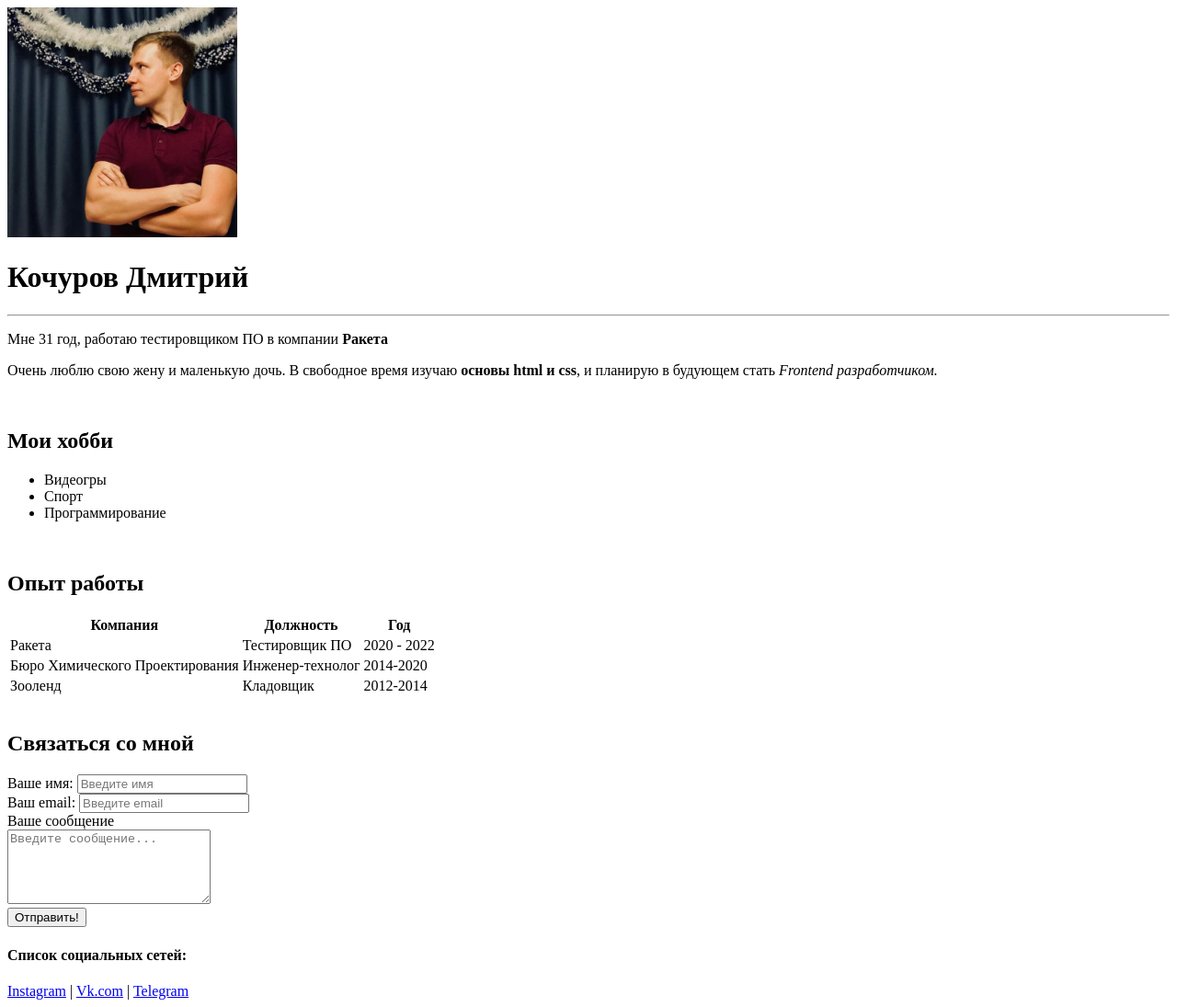
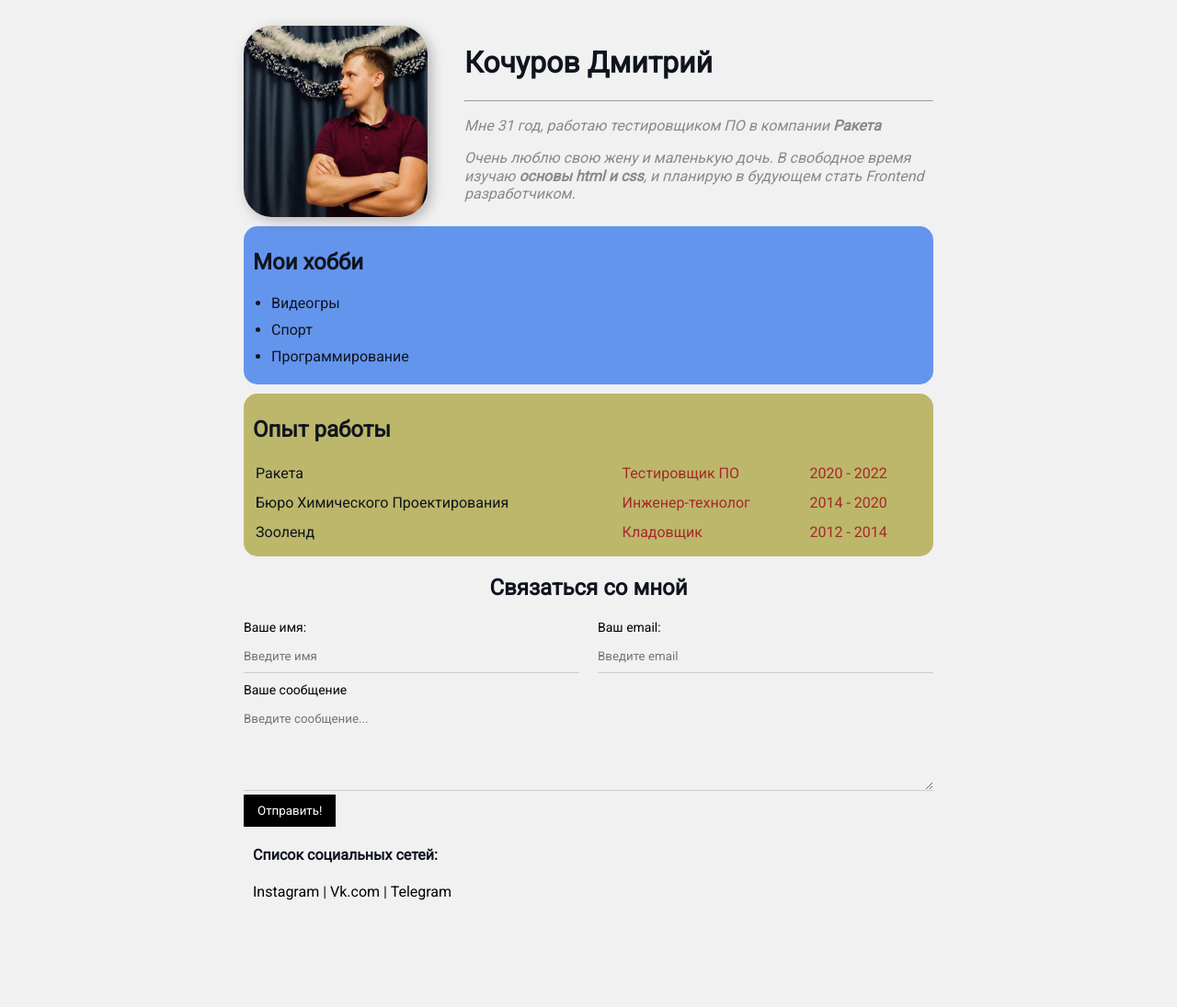
Before and after one commit to kraver90/resume, a plain HTML site: page index.html in a window 1280 px wide. Shown: the whole page at 92% size. After the commit the page ends 1008 px from the top, so only its background shows below. Drawn offline with Linux system fonts and the light colour scheme.

Commit message:
add styles

```diff
--- a/index.html
+++ b/index.html
@@ -6,31 +6,33 @@
     <meta name="viewport" content="width=device-width, initial-scale=1.0">
     <meta name="keywords" content="resume, html, css, homework">
     <meta name="description" content="Кочуров Д.Е. Резюме. Домашняя работа по курсу HTML + CSS">
+    <link rel="stylesheet" href="style.css">
     <title>Кочуров Д.Е. Резюме</title>
 </head>
 <body>
-    <img src="image/photo.jpg" width="250" alt="Кочуров Дмитрий">
+    <div class="container">
+        <div class="info">
+            <img class="avatar" src="image/photo.jpg" alt="Кочуров Дмитрий">
+            <div class="info-text">
                 <h1>Кочуров Дмитрий</h1><hr>
                 <p>Мне 31 год, работаю тестировщиком ПО в компании <strong>Ракета</strong></p>
                 <p>Очень люблю свою жену и маленькую дочь. В свободное время изучаю <strong>основы html и css</strong>, и планирую в будующем стать <em>Frontend разработчиком.</em>
-    </p><br>
+                </p>
+            </div>
+        </div>
 
+        <div class="card bg-hobby">
             <h2>Мои хобби</h2>
-    <ul>
+            <ul class="list">
                 <li>Видеогры</li>
                 <li>Спорт</li>
                 <li>Программирование</li>
-    </ul><br>
+            </ul>
+        </div>
 
+        <div class="card bg-work">
             <h2>Опыт работы</h2>
-    <table>
-        <thead>
-            <tr>
-                <th>Компания</th>
-                <th>Должность</th>
-                <th>Год</th>
-            </tr>
-        </thead>
+            <table class="table">
                 <tbody>
                     <tr>
                         <td>Ракета</td>
@@ -40,40 +42,45 @@
                     <tr>
                         <td>Бюро Химического Проектирования</td>
                         <td>Инженер-технолог</td>
-                <td>2014-2020</td>
+                        <td>2014 - 2020</td>
                     </tr>
                     <tr>
                         <td>Зооленд</td>
                         <td>Кладовщик</td>
-                <td>2012-2014</td>
+                        <td>2012 - 2014</td>
                     </tr>
                 </tbody>
-    </table><br>
+            </table>
+        </div>
 
+        <form class="form">
             <h2>Связаться со мной</h2>
-    <form>
-        <div>
+            <div class="form-row">
+                <div class="form-group">
                     <label for="name">Ваше имя:</label>
                     <input type="text" id="name" placeholder="Введите имя">
                 </div>
 
-        <div>
+                <div class="form-group">
                     <label for="email">Ваш email:</label>
                     <input type="email" id="email" placeholder="Введите email">
                 </div>
+            </div>
 
-        <div>
-            <label for="text">Ваше сообщение</label><br>
+            <div class="form-group">
+                <label for="text">Ваше сообщение</label>
                 <textarea id="text" cols="25" rows="5" placeholder="Введите сообщение..."></textarea>
             </div>
 
-        <button type="submit">Отправить!</button>
+            <button type="submit" class="btn">Отправить!</button>
         </form>
 
-
+        <footer class="footer btn-social">
             <h4>Список социальных сетей:</h4>
             <a href="#" target="_blank">Instagram</a> |
             <a href="#" target="_blank">Vk.com</a> |
-    <a href="#" target="_blank">Telegram</a><br>
+            <a href="#" target="_blank">Telegram</a>
+        </footer>
+    </div>
 </body>
 </html>
--- /dev/null
+++ b/style.css
@@ -0,0 +1,157 @@
+@import url('https://fonts.googleapis.com/css2?family=Roboto&display=swap');
+
+.container {
+    max-width: 750px;
+    margin: auto;
+    padding: 20px;
+}
+
+body {
+    font: normal 16px/1.2 'Roboto', sans-serif;
+    color: #0f141e;
+    background: #f1f1f1;
+}
+
+.avatar {
+    width: 200px;
+    border-radius: 15%;
+    box-shadow: 4px 4px 14px rgba(0, 0, 0, 0.25);
+}
+
+.info {
+    margin-bottom: 10px;
+    display: flex;
+}
+
+.info-text {
+    border-radius: 10px;
+    margin-left: 40px;
+}
+
+.info-text p {
+    font-style: italic;
+    color: #86898f;
+}
+
+@media (max-width: 800px) {
+    .info {
+        display: block;
+        text-align: center;
+    }
+}
+
+.card {
+    border-radius: 15px;
+    padding: 5px 10px;
+    margin-bottom: 10px;
+}
+
+.btn {
+    background: black;
+    border: none;
+    color: #fff;
+    padding: 10px 15px;
+    font-family: inherit;
+    cursor: pointer;
+}
+
+.btn:hover {
+    background: #6495ED;
+}
+
+.footer {
+    padding: 0px 10px;
+}
+
+a {
+    color: black;
+    text-decoration: none;
+}
+
+a:hover {
+    text-decoration: underline;
+}
+
+a:active {
+    color: #6495ED;
+}
+
+.bg-hobby {
+    background: #6495ED;
+}
+
+.bg-work {
+    background: #BDB76B;
+}
+
+.table {
+    width: 100%;
+}
+
+.table td {
+    padding-bottom: 10px;
+}
+
+.table td:nth-child(2),
+.table td:nth-child(3) {
+    color: brown;
+}
+
+
+.list {
+    padding: 0 20px;
+}
+
+.list li {
+    margin-bottom: 10px;
+}
+
+
+.form h2 {
+    text-align: center;
+}
+
+.form-group label {
+    display: block;
+    font-size: 14px;
+    color: #000;
+}
+
+.form-row {
+    margin-bottom: 10px;
+    display: flex;
+}
+
+.form-row .form-group {
+    margin-right: 20px;
+    width: 50%;
+}
+
+.form-row .form-group:last-child {
+    margin-right: 0;
+}
+
+.form-group input,
+.form-group textarea {
+    width: 100%;
+    box-sizing: border-box;
+    border: none;
+    background: transparent;
+    border-bottom: 1px solid #ccc;
+    color: #000;
+    padding: 15px 0 10px;
+    outline: none;
+    font-family: inherit;
+}
+
+@media (max-width: 800px) {
+    .form-row {
+        display: block;
+    }
+
+    .form-row .form-group {
+        width: 100%;
+        margin-right: 0;
+        margin-bottom: 10px;
+    }
+}
```
Lines whose indentation alone changed are shown as unchanged.
